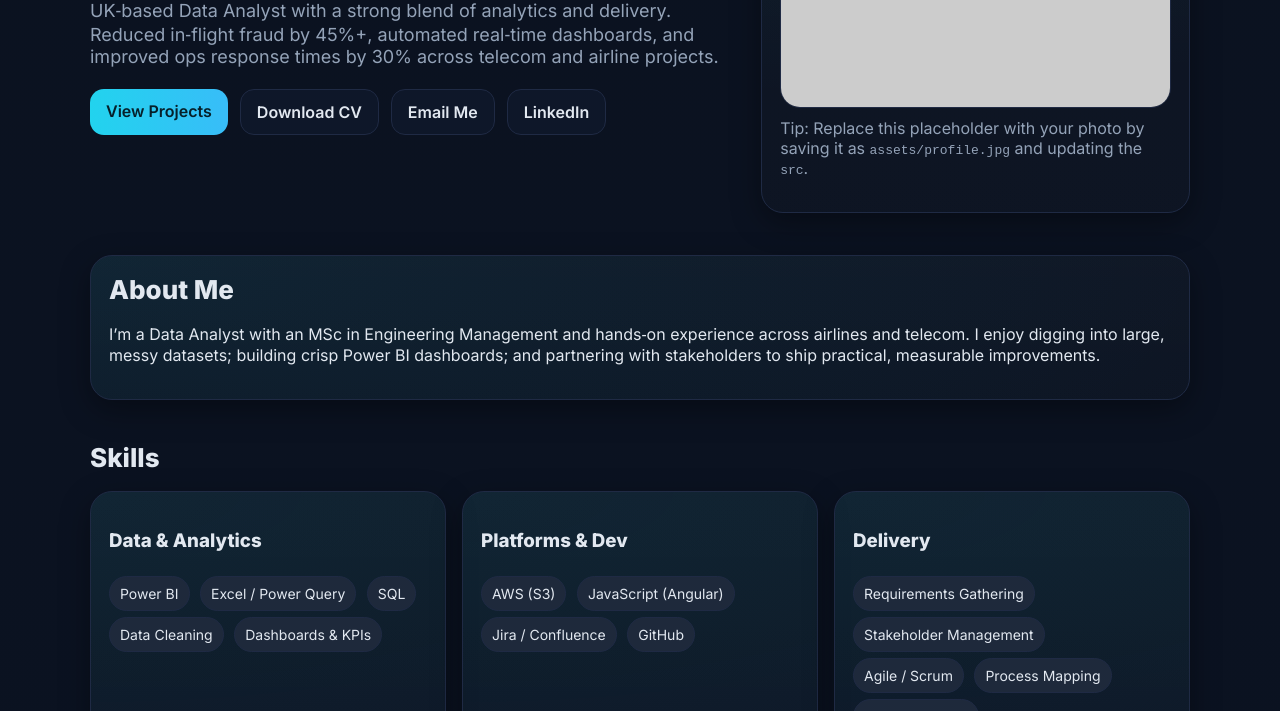
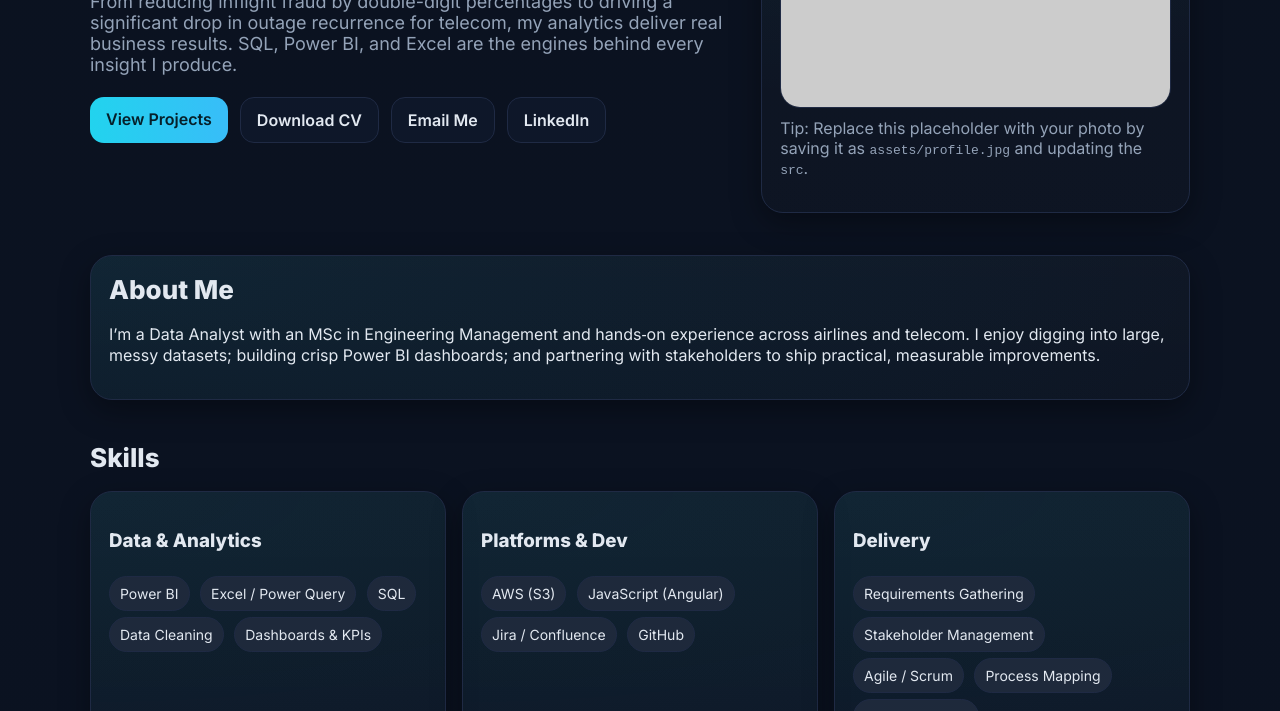
Before and after one commit to Sushma-66/Sushma_Bilidale.github.io, a plain HTML site: page index.html in a window 1280 px wide. Shown: the part 389-1100 px from the top of the page. Drawn offline with Linux system fonts and the light colour scheme; placeholder pictures from the web are drawn by us.

Commit message:
Update subtitle with new analytics achievements

```diff
--- a/index.html
+++ b/index.html
@@ -84,7 +84,7 @@
       <div>
         <span class="kicker">Data Analyst • Power BI • SQL • AWS</span>
         <h1 class="reveal">Turning messy data into clear, decision‑ready stories.</h1>
-        <p class="subtitle reveal">UK‑based Data Analyst with a strong blend of analytics and delivery. Reduced in‑flight fraud by 45%+, automated real‑time dashboards, and improved ops response times by 30% across telecom and airline projects.</p>
+        <p class="subtitle reveal">From reducing inflight fraud by double-digit percentages to driving a significant drop in outage recurrence for telecom, my analytics deliver real business results. SQL, Power BI, and Excel are the engines behind every insight I produce.</p>
         <div class="cta reveal">
           <a class="btn primary" href="#projects">View Projects</a>
           <a class="btn" href="Sushma_Data_Analyst.pdf" download>Download CV</a>
```
